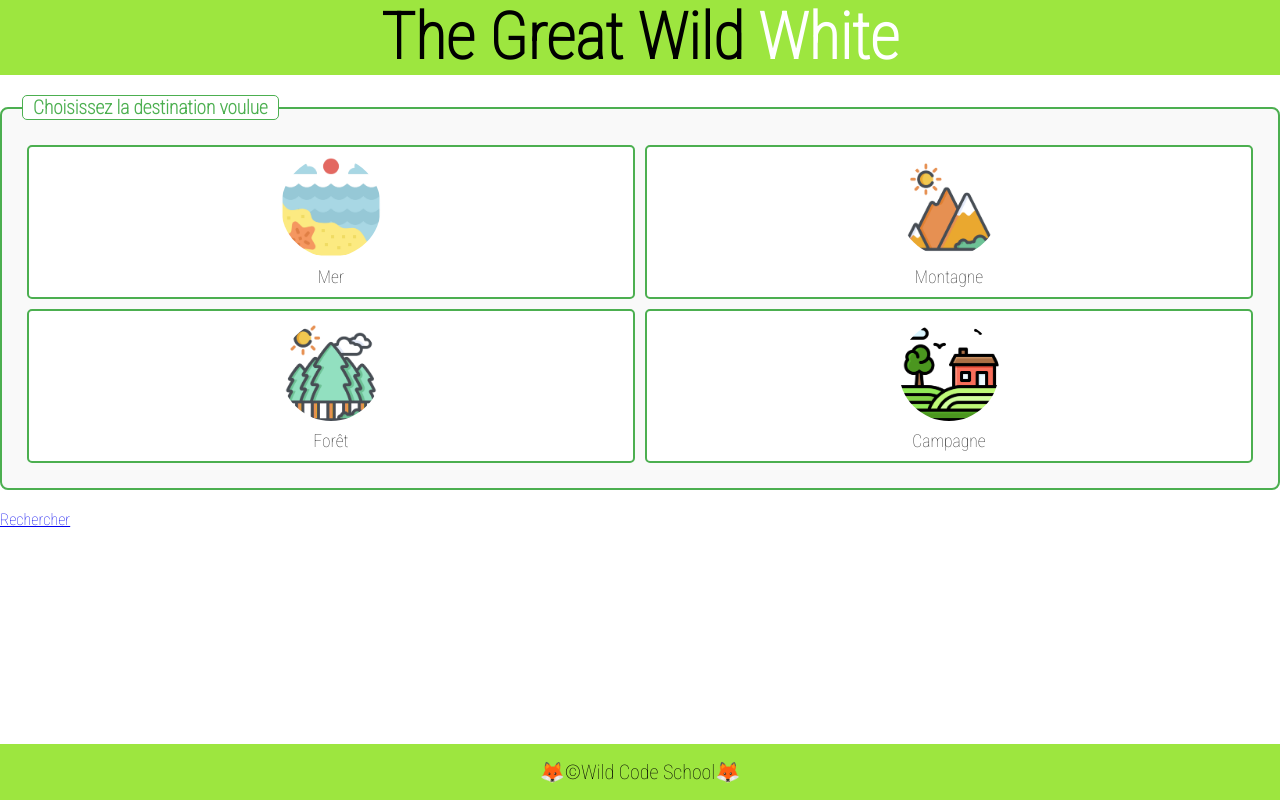
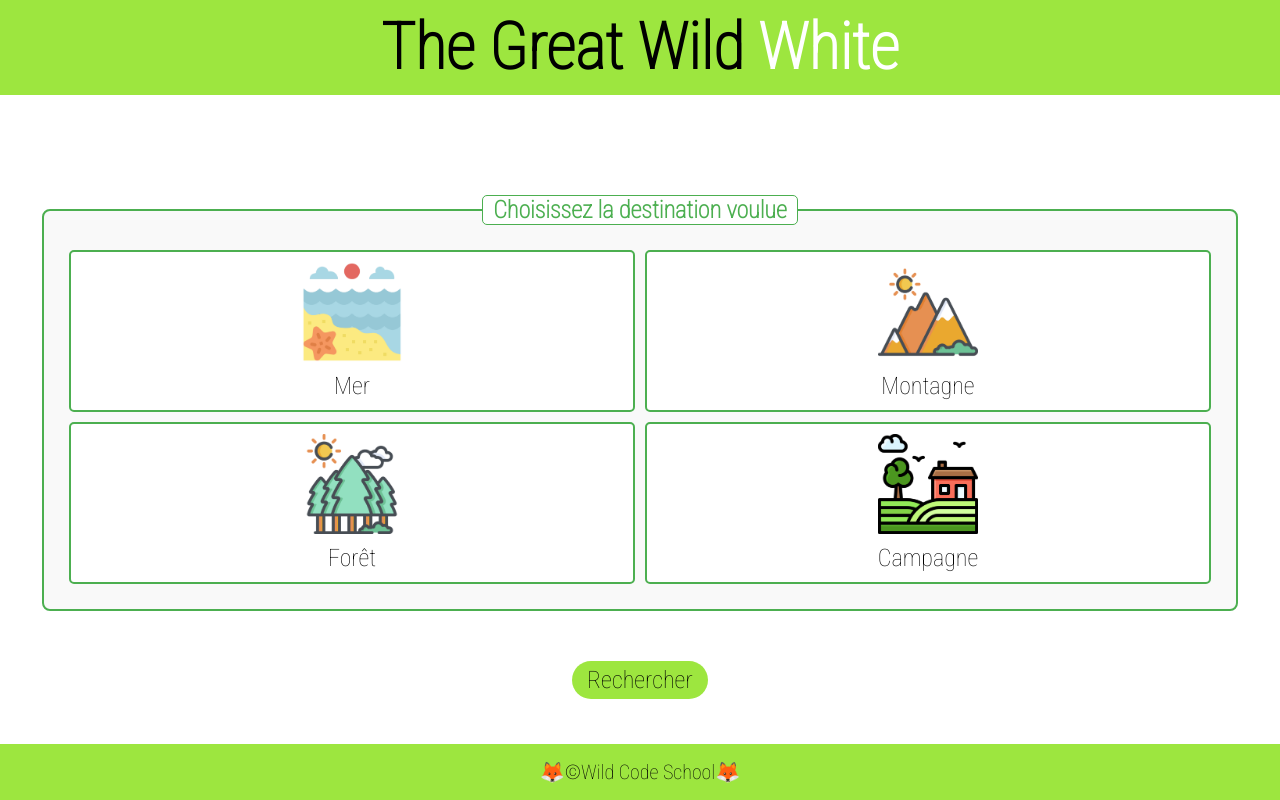
Before and after one commit to wilderLPM/hackatonG1, a React (Vite) app in the folder REACT/: page / in a window 1280 px wide. Built offline with nearby package versions, Linux system fonts and the light colour scheme.

Commit message:
lots of little CSS improvements

```diff
--- a/REACT/src/App.css
+++ b/REACT/src/App.css
@@ -5,6 +5,7 @@
 
 :root {
   --font-family-text: "RobotoCondensed-Thin";
+  --main-color: #9de63fff;
 }
 
 * {
@@ -12,7 +13,3 @@
   padding: 0;
   font-family: var(--font-family-text);
 }
-
-.footer {
-  text-align: center;
-}
--- a/REACT/src/components/CheckBoxes.jsx
+++ b/REACT/src/components/CheckBoxes.jsx
@@ -9,7 +9,7 @@
     ];
 
     const handleButtonClick = (destination) => {
-      setCheckedValue(destination);
+      destination === checkedValue ? setCheckedValue(null) : setCheckedValue(destination);
     };
 
     return (
--- a/REACT/src/components/CheckBoxes.module.css
+++ b/REACT/src/components/CheckBoxes.module.css
@@ -5,19 +5,20 @@
     border: 2px solid #4CAF50;
     border-radius: 8px;
     padding: 20px;
-    margin: 20px 0;
+    margin: 40px 0;
     background-color: #f9f9f9;
 }
 
 /* Styles pour le legend */
 .customLegend {
-    font-size: 1.2em;
+    font-size: 1.5em;
     font-weight: bold;
     color: #4CAF50;
     padding: 0 10px;
     background-color: #fff;
     border: 1px solid #4CAF50;
     border-radius: 5px;
+    text-align: center;
 }
 
 /* Styles pour les boutons */
@@ -54,18 +55,25 @@
 }
 
 .buttonImage {
-    width: 100px; /* Adjust as needed */
-    height: 100px; /* Adjust as needed */
+    width: 100px;
+    height: 100px;
     object-fit: cover;
-    border-radius: 50%;
+/*  border-radius: 50%; // A VOIR CE QU'ON PREFERE */
 }
 
 .buttonText {
     margin-top: 10px;
+    color: black;
+    font-size: x-large;
 }
 
 /* Media query for desktop */
 @media screen and (min-width: 768px) {
+    .customFieldset{
+        margin-top: 100px;
+        margin-bottom: 50px;
+        width: 90%;
+    }
     .selectButton {
         flex: 1 1 calc(50% - 10px);
         /* Subtract margin to fit 2 buttons per row */
--- a/REACT/src/layouts/Footer.module.css
+++ b/REACT/src/layouts/Footer.module.css
@@ -1,15 +1,21 @@
 .footer {
-  position: absolute;
-  bottom: 0;
   width: 100%;
-  background-color: #9de63fff;
+  background-color: var(--main-color);
   height: 7vh;
   display: flex;
   align-items: center;
   justify-content: center;
+  text-align: center;
 }
 
 .footer > p {
   font-size: 20px;
   font-family: var(--font-family-text);
 }
+
+@media screen and (min-width: 768px) {
+  .footer{
+    position: absolute;
+    bottom: 0;
+  }
+}
--- a/REACT/src/layouts/NavBar.module.css
+++ b/REACT/src/layouts/NavBar.module.css
@@ -1,7 +1,8 @@
 .navBar{
     display: flex;
     justify-content: center;
-    background-color: #9DE63Fff;
+    background-color: var(--main-color);
+    padding: 10px;
 }
 
 .navBar > h1{
@@ -17,3 +18,9 @@
     color: white;
     font-size: 8vh;
 }
+
+@media screen and (max-width: 767px) {
+    .navBar > h1,.navBar > h1 > p{
+        font-size: 6vh;
+    }
+}
--- a/REACT/src/pages/Home.jsx
+++ b/REACT/src/pages/Home.jsx
@@ -2,13 +2,14 @@
 import {Link} from 'react-router-dom';
 
 import Checkboxes from "../components/CheckBoxes";
+import styles from "./Home.module.css";
 
 export default function Home(){
     const [checkedValue, setCheckedValue] = useState(null)
     return(
-        <>
+        <div className={styles.home} >
             <Checkboxes setCheckedValue={setCheckedValue} checkedValue={checkedValue} />
-            <Link to={`/map/${checkedValue}`} >Rechercher</Link>
-        </>
+            <Link to={checkedValue !== null ? `/map/${checkedValue}` : `/`} >Rechercher</Link>
+        </div>
     );
 }
--- /dev/null
+++ b/REACT/src/pages/Home.module.css
@@ -0,0 +1,20 @@
+.home{
+    display: flex;
+    flex-direction: column;
+    justify-content: center;
+    align-items: center;
+}
+
+.home > a{
+    font-size: x-large;
+    display: flex;
+    align-items: center;
+    justify-content: center;
+    text-decoration: none;
+    background-color: var(--main-color);
+    width: 136px;
+    height: 38px;
+    border-radius: 20px;
+    margin-bottom: 20px;
+    color: black;
+}
--- a/REACT/src/pages/Map.jsx
+++ b/REACT/src/pages/Map.jsx
@@ -51,7 +51,6 @@
           <img src={images[currentIndex]} alt="tree" />
         )}
       </div>
-      <p>{destination}</p>
     </>
   );
 }
```
